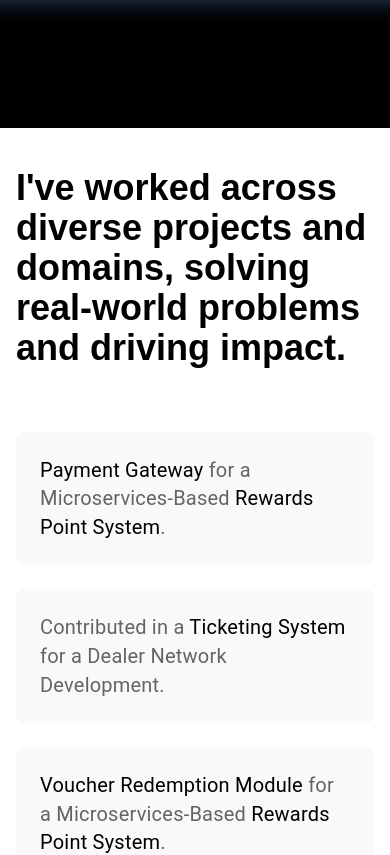
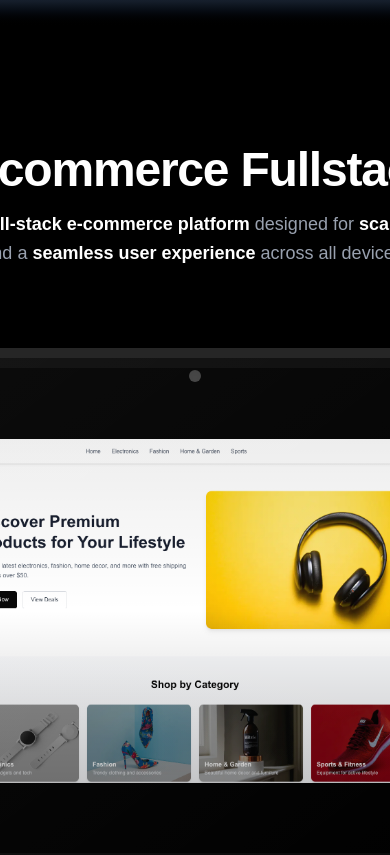
Before and after one commit to AlexanderThomasSayson/ats-portfolio-website, a React (Vite) app: page / in a window 390 px wide. Shown: the part 7620-8475 px from the top of the page. Built offline with nearby package versions, Linux system fonts and the light colour scheme.

Commit message:
feat: add e-commerce fullstack.

```diff
--- a/src/components/product/ProductShowcase.jsx
+++ b/src/components/product/ProductShowcase.jsx
@@ -51,6 +51,7 @@ export const ProductShowcase = () => {
   };
 
   const phoneTilt = useTilt();
+  const tabletTilt = useTilt();
   const laptopTilt = useTilt();
 
   return (
@@ -187,6 +188,60 @@ export const ProductShowcase = () => {
           <div className="absolute inset-0 rounded-3xl bg-gradient-to-br from-white/5 to-transparent pointer-events-none" />
         </motion.div>
       </div>
+
+      {/* TABLET SECTION (LANDSCAPE) */}
+      <div className="min-h-screen flex flex-col items-center justify-center text-center px-4 pb-20">
+        <h2 className="text-5xl font-extrabold mb-4 tracking-tight bg-clip-text text-white">
+          E-commerce Fullstack
+        </h2>
+
+        <p className="text-gray-400 max-w-2xl mx-auto text-lg leading-relaxed mb-20">
+          I engineered a{" "}
+          <span className="text-white font-semibold">
+            full-stack e-commerce platform
+          </span>{" "}
+          designed for{" "}
+          <span className="text-white font-semibold">
+            scalability, security,
+          </span>{" "}
+          and a{" "}
+          <span className="text-white font-semibold">
+            seamless user experience
+          </span>{" "}
+          across all devices.
+        </p>
+
+        <motion.div
+          ref={tabletTilt.ref}
+          onMouseMove={tabletTilt.handleMouseMove}
+          onMouseLeave={tabletTilt.handleMouseLeave}
+          style={{ translateY, opacity, scale, perspective: 1000 }}
+          className="relative w-[700px] sm:w-[900px] lg:w-[1100px] aspect-[4/3] mx-auto
+    rounded-[2.5rem] border-[10px] border-neutral-800 bg-neutral-950
+    shadow-[0_25px_80px_rgba(0,0,0,0.6)] transition-transform duration-300 ease-out"
+        >
+          {/* Tablet Screen */}
+          <div className="absolute inset-[10px] rounded-[2rem] overflow-hidden bg-black">
+            <img
+              src="/images/ats-e-commerce.png"
+              alt="Document Extraction Dashboard"
+              className="w-full h-full object-contain object-center transition-opacity duration-500"
+            />
+
+            {/* Subtle overlay for realism */}
+            <div className="absolute inset-0 bg-gradient-to-t from-black/30 via-transparent to-black/10 pointer-events-none" />
+          </div>
+
+          {/* Side Button (like iPad landscape power button) */}
+          <div className="absolute top-1/2 -right-[14px] w-[6px] h-16 bg-neutral-700 rounded-r-full shadow-inner"></div>
+
+          {/* Camera dot (optional) */}
+          <div className="absolute top-[12px] left-1/2 -translate-x-1/2 w-3 h-3 bg-neutral-700 rounded-full shadow-inner"></div>
+
+          {/* Reflection overlay */}
+          <div className="absolute inset-0 rounded-[2.5rem] bg-gradient-to-br from-white/5 to-transparent pointer-events-none" />
+        </motion.div>
+      </div>
     </section>
   );
 };
```
Also changed, not shown: public/images/ats-e-commerce.png (added), public/images/e-commerce.png (added).
